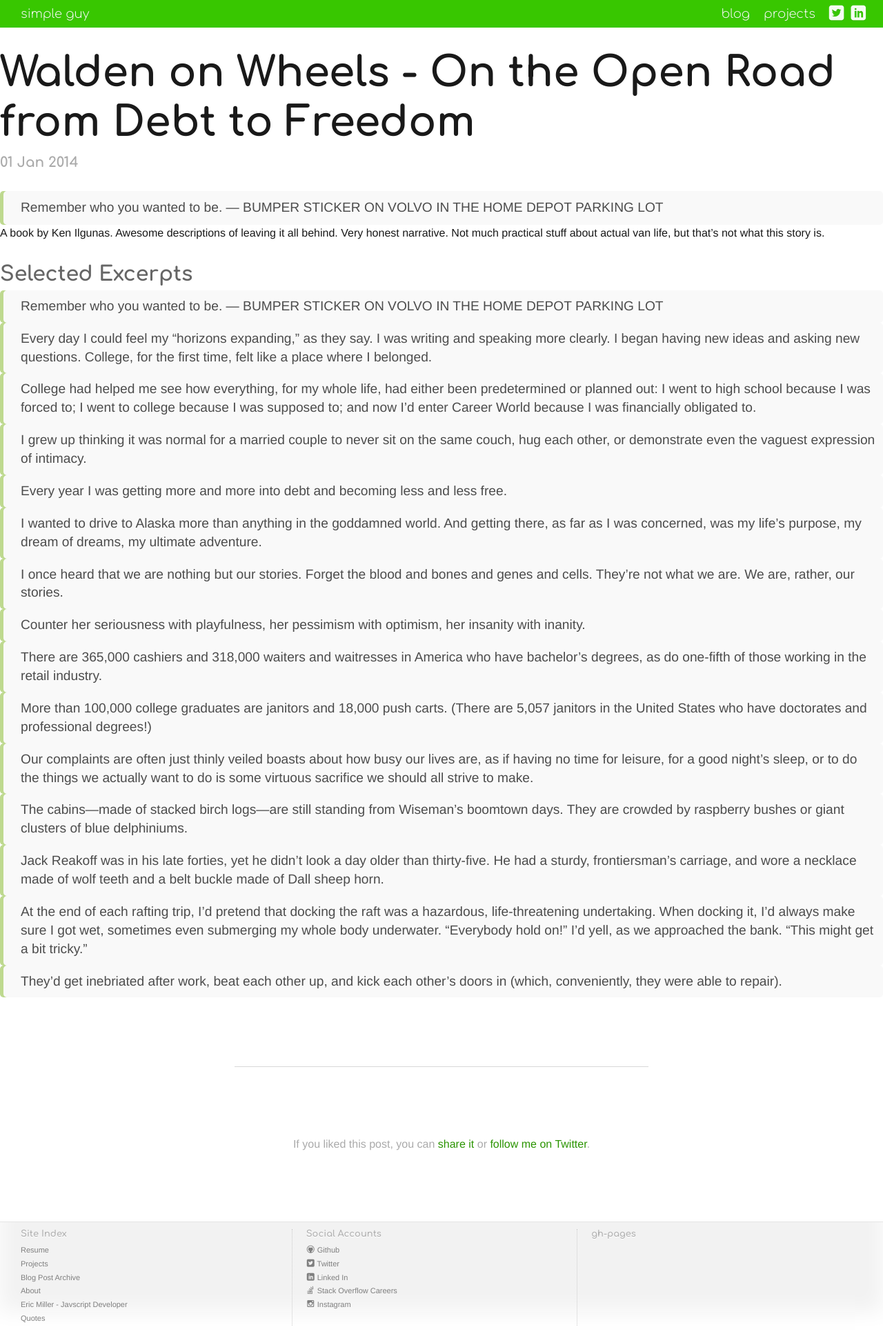
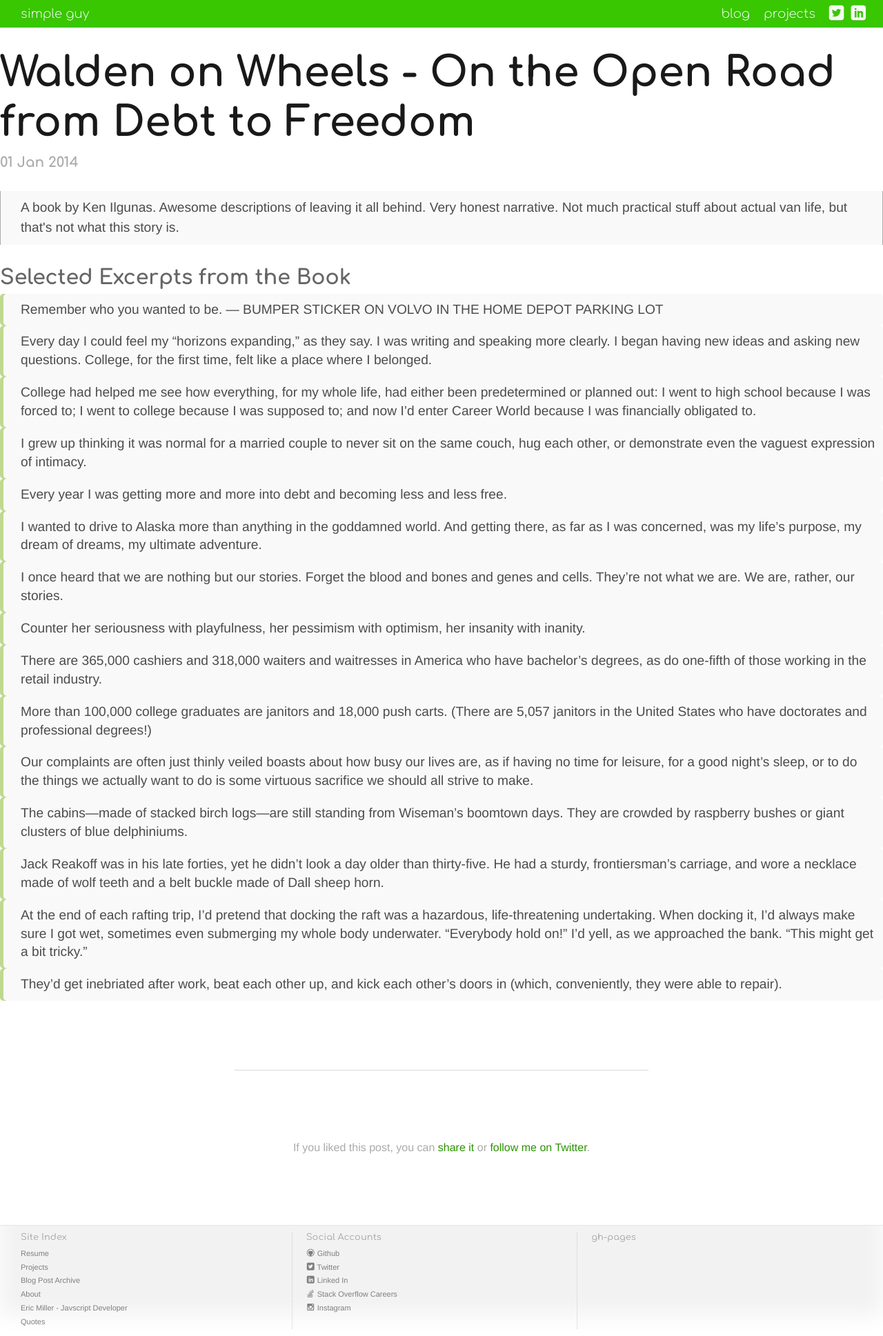
Before and after one commit to SimplGy/simplgy.github.io, a Jekyll site: the page built from blog/_posts/2014-01-01-walden-on-wheels.md, in a window 1280 px wide. Shown: the whole page at 69% size. Built offline with Jekyll 4.4.1, drawn with Linux system fonts in a browser that asks for light colours.

Commit message:
Style excerpts and block quotes differently

```diff
--- a/_includes/blockquote-excerpt.html
+++ b/_includes/blockquote-excerpt.html
@@ -3,5 +3,7 @@
 {% endcomment %}
 
 {% if page.excerpt %}
-  <blockquote>{{page.excerpt}}</blockquote>
+  <div class="hero">
+    <blockquote>{{page.excerpt}}</blockquote>
+  </div>
 {% endif %}
--- a/blog/_posts/2014-01-01-walden-on-wheels.md
+++ b/blog/_posts/2014-01-01-walden-on-wheels.md
@@ -1,11 +1,10 @@
 ---
 title: Walden on Wheels - On the Open Road from Debt to Freedom
-excerpt: Remember who you wanted to be. — BUMPER STICKER ON VOLVO IN THE HOME DEPOT PARKING LOT
+excerpt: A book by Ken Ilgunas. Awesome descriptions of leaving it all behind. Very honest narrative. Not much practical stuff about actual van life, but that's not what this story is.
 ---
 
-A book by Ken Ilgunas. Awesome descriptions of leaving it all behind. Very honest narrative. Not much practical stuff about actual van life, but that's not what this story is.
 
-## Selected Excerpts
+## Selected Excerpts from the Book
 
 > Remember who you wanted to be. — BUMPER STICKER ON VOLVO IN THE HOME DEPOT PARKING LOT
 
--- a/css/main.css
+++ b/css/main.css
@@ -29,6 +29,10 @@ blockquote {
   @media (max-width: 603px) {
     blockquote {
       padding-left: 20px; } }
+
+.hero blockquote {
+  box-shadow: inset 1px 0 0 #aaa, inset -1px 0 0 #aaa;
+  border-radius: 0; }
 
 code {
   padding: 0 3px;
@@ -485,7 +489,7 @@ footer {
   font-size: 80%;
   line-height: 1; }
 
-p.hero {
+.hero {
   background-color: rgba(0, 0, 0, 0.07);
   box-shadow: -600px 0 0 rgba(0, 0, 0, 0.07), 600px 0 0 rgba(0, 0, 0, 0.07); }
 
```
Also changed, not shown: blog/_posts/2015-02-16-scott-adams-fails.md (+0 -2 lines), css/main.sass (+7 -1 lines), 1 other file.
